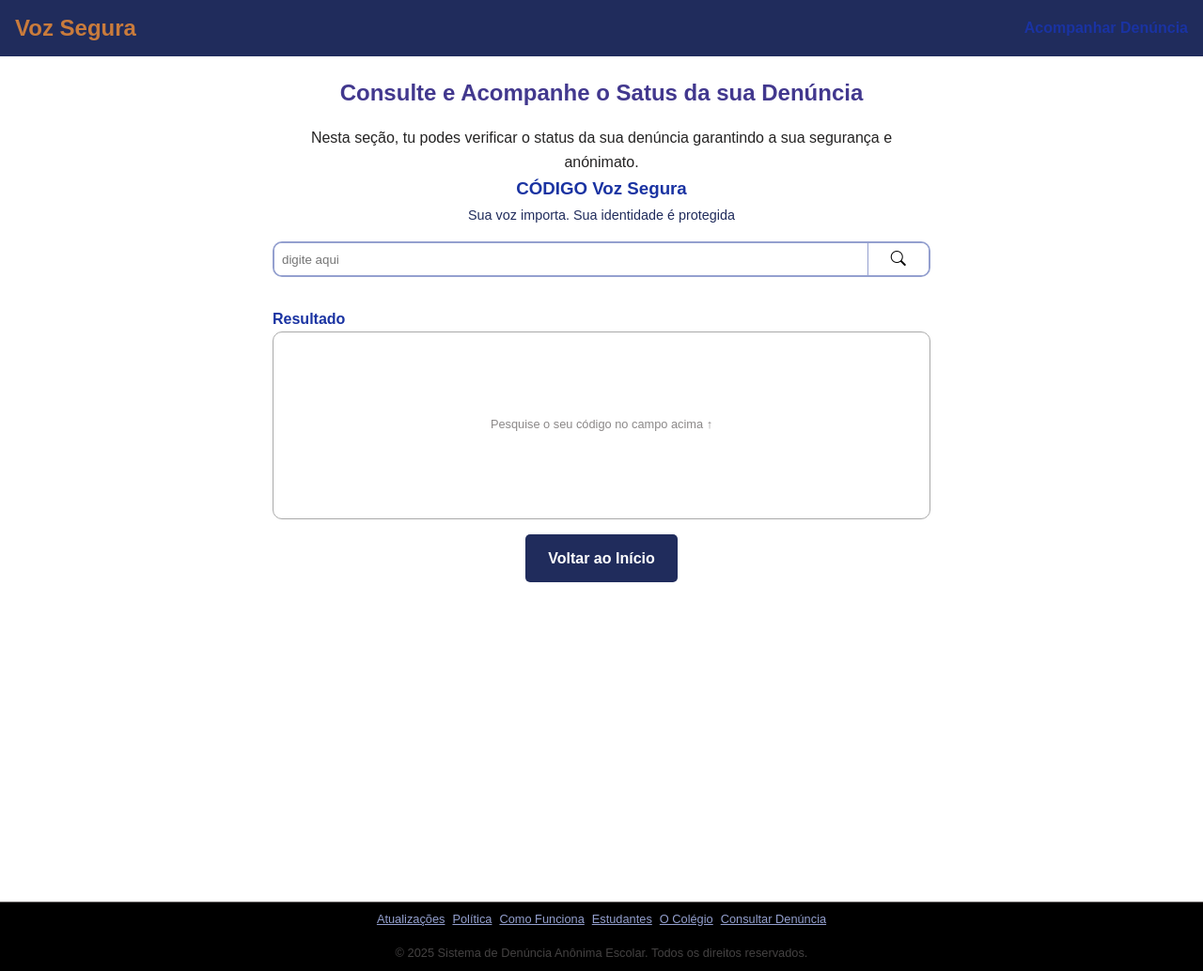
After one commit to epifaniovalente/epicoder_frontend, a PHP site: the page made by Denúncia Anônima/pages/admin-pages/acompanhar.html in a window 1280 px wide. The commit adds this page. Shown: the whole page at 94% size. Run offline with PHP 8.4, Linux system fonts and the light colour scheme; some web fonts are replaced.

Commit message:
EpiCoder
Outras abas

```diff
--- a/Denúncia Anônima/CSS/global.css
+++ b/Denúncia Anônima/CSS/global.css
@@ -66,6 +66,10 @@ header {
 #logo:hover {
 opacity: .8;
 }
+#slogan{
+  font-size: .9rem;
+  color: var(--cor7);
+}
 header .site{
   display: flex;
   align-items: center;
@@ -115,7 +119,7 @@ nav a {
 }
 
 #links_drop{
-  background-color: var(--cor3);
+  background-color: var(--cor5);
   /*width: 100%;*/
   position: absolute;
   top: 35px;
@@ -124,6 +128,7 @@ nav a {
   overflow: hidden;
   border-radius: 5px 0 0 5px;
   display: flex;
+  align-items: center;
   flex-direction: column;
   justify-content: space-evenly;
   width: 0;
@@ -134,8 +139,11 @@ nav a {
 }
 
 #links_drop li{
-  padding-left: 1rem;
+  padding-left: .5rem;
   text-wrap: nowrap;
+}
+#links_drop li a{
+  color: var(--cor3);
 }
 
 nav ul#links {
@@ -249,10 +257,19 @@ nav > #menu-btn{
   background-color: #5c51acef;
 }
 
+.denunciar-btn:active{
+  transform: scale(.9);
+}
+
 .voltar-button:hover {
   background-color: #005566;
 }
 
+.voltar-button:active{
+  transform: scale(.9);
+}
+
+/*RODAPE*/
 footer {
   background-color: var(--cor4);
   border-top: 1px solid #747070;
--- a/Denúncia Anônima/CSS/global2.css
+++ b/Denúncia Anônima/CSS/global2.css
@@ -7,36 +7,43 @@
 }
 
 :root {
- /*PALETA 1*/
-  --cor1: #1A33A2;
-  --cor2: #F4A95B;
-  --cor3: #FFFFFF;
+  /*PALETA 1*/
+  --cor1: #1a33a2;
+  --cor2: #f4a95b;
+  --cor3: #ffffff;
   --cor4: #000000;
 
   /*PALETE 2*/
-  --cor5: #202C5C;
+  --cor5: #202c5c;
   /*cabeçalho e rodapé*/
-  --cor6: #C97B3C;
+  --cor6: #c97b3c;
   /*Botões, links em destaque*/
-  --cor7: #FBE4C0;
+  --cor7: #fbe4c0;
   /*Fundo da pagina, caixas*/
-  --cor8: #42388E;
+  --cor8: #42388e;
   /*Titulo, bordar, textos secundário*/
 }
 
+.container {
+  min-height: 100%;
+  max-width: 700px;
+  margin: 5rem auto;
+}
+
+/*Confirmação*/
+
 .confirmation-container {
-  max-width: 700px;
-  margin: 2rem auto;
+  max-width: 100%;
   padding: 2rem;
   background-color: white;
   border-radius: 8px;
-  box-shadow: 0 2px 10px rgba(0, 0, 0, 0.1);
+  /* box-shadow: 0 2px 10px rgba(0, 0, 0, 0.1); */
   text-align: center;
 }
 
-.confirmation-container h2 {
+.container h2 {
   font-size: 1.5rem;
-  color: #005566;
+  color: var(--cor8);
   margin-bottom: 1rem;
 }
 
@@ -49,28 +56,112 @@
 .confirmation-code {
   font-size: 1.2rem;
   font-weight: bold;
-  color: #00778b;
-  background-color: #e0f4f6;
+  color: var(--cor8);
+  background-color: #94a0cf;
   padding: 0.5rem 1rem;
   border-radius: 5px;
   display: inline-block;
   margin: 1rem 0;
 }
 
-.cta-button {
+.voltar-button {
   display: inline-block;
-  background-color: #00778b;
+  background-color: var(--cor5);
   color: white;
   padding: 0.8rem 1.5rem;
   text-decoration: none;
   border-radius: 5px;
   font-weight: bold;
   margin-top: 1rem;
+
+  transition: 0.3s ease;
 }
 
-.cta-button:hover {
-  background-color: #005566;
+.voltar-button:hover {
+  background-color: var(--cor1);
 }
+
+.voltar-button:active {
+  transform: scale(0.9);
+}
+
+/*ACOMPANHAR DENUNCIA*/
+
+.acompanhar-container {
+  max-width: 100%;
+  text-align: center;
+}
+
+form {
+  display: flex;
+  flex-direction: column;
+  gap: 1rem;
+  margin-bottom: 2rem;
+}
+
+#slogan {
+  color: var(--cor5);
+}
+
+form > .form-box:last-child {
+  display: flex;
+  border-radius: 10px;
+  overflow: hidden;
+  border: 2px solid #94a0cf;
+}
+
+.form-box > input {
+  width: 100%;
+  padding: .5rem;
+  border: none;
+  outline: none;
+  border-right: 1px solid #94a0cf;
+}
+
+.form-box > button{
+  width: 10%;
+  font-size: 1rem;
+  font-weight: 500;
+  background-color: var(--cor3);
+    padding: .5rem;
+  border: none;
+  outline: none;
+
+  display: flex;
+  align-items: center;
+  justify-content: center;
+  cursor: pointer;
+
+  transition: .3s ease;
+}
+
+.form-box > button:hover{
+  background-color: rgb(214, 212, 212);
+}
+
+h4,h3{
+  color: var(--cor1);
+}
+
+h4{
+  text-align: left;
+}
+
+.resultado{
+  min-height: 200px;
+  border: 1px solid rgb(169, 169, 169);
+  border-radius: 10px;
+
+  display: flex;
+  align-items: center;
+  justify-content: center;
+}
+
+#information{
+  color: rgba(133, 130, 130, 0.952);
+  font-size: .8rem;
+}
+/*RESPONSIVIDADE*/
 
 @media (max-width: 600px) {
   .confirmation-container {
@@ -95,54 +186,3 @@
     font-size: 1rem;
   }
 }
-
-/*Confirmação*/
-
-.confirmation-container {
-  max-width: 700px;
-  margin: 2rem auto;
-  padding: 2rem;
-  background-color: white;
-  border-radius: 8px;
-  box-shadow: 0 2px 10px rgba(0, 0, 0, 0.1);
-  text-align: center;
-}
-
-.confirmation-container h2 {
-  font-size: 1.5rem;
-  color: var(--cor8);
-  margin-bottom: 1rem;
-}
-
-.confirmation-container p {
-  font-size: 1.1rem;
-  margin-bottom: 1rem;
-  color: #333;
-}
-
-.confirmation-code {
-  font-size: 1.2rem;
-  font-weight: bold;
-  color: var(--cor8);
-  background-color: #94a0cf;
-  padding: 0.5rem 1rem;
-  border-radius: 5px;
-  display: inline-block;
-  margin: 1rem 0;
-}
-
-.voltar-button:hover {
-  background-color: #005566;
-}
-
-
-.voltar-button {
-  display: inline-block;
-  background-color: var(--cor5);
-  color: white;
-  padding: 0.8rem 1.5rem;
-  text-decoration: none;
-  border-radius: 5px;
-  font-weight: bold;
-  margin-top: 1rem;
-}
--- /dev/null
+++ b/Denúncia Anônima/pages/admin-pages/acompanhar.html
@@ -0,0 +1,68 @@
+<!DOCTYPE html>
+<html lang="en">
+  <head>
+    <link
+      rel="stylesheet"
+      href="https://cdn.jsdelivr.net/npm/bootstrap-icons@1.13.1/font/bootstrap-icons.min.css"
+    />
+    <link rel="stylesheet" href="/CSS/global.css">
+    <link rel="stylesheet" href="/CSS/global2.css">
+    <meta charset="UTF-8" />
+    <meta name="viewport" content="width=device-width, initial-scale=1.0" />
+    <title>Acompanhar Denúncia</title>
+  </head>
+  <body>
+    <header>
+      <div class="cabecalho">
+        <div id="logo">
+          <h2>Voz Segura</h2>
+        </div>
+        <div class="site">
+          <h4>Acompanhar Denúncia</h4>
+        </div>
+      </div>
+    </header>
+    <main class="container">
+      <section class="acompanhar-container">
+        <h2>Consulte e Acompanhe o Satus da sua Denúncia</h2>
+        <p>
+          Nesta seção, tu podes verificar o status da sua denúncia garantindo a
+          sua segurança e anónimato.
+        </p>
+        <form action="" method="post" autocomplete="off">
+          <div class="form-box">
+            <h3>CÓDIGO Voz Segura</h3>
+            <span id="slogan">Sua voz importa. Sua identidade é protegida</span>
+          </div>
+          <div class="form-box">
+            <input type="search" name="procurar" id="procurar" placeholder="digite aqui"/>
+            <button type="button"><i class="bi bi-search"></i></button>
+          </div>
+        </form>
+        <h4>Resultado</h4>
+        <div class="resultado">
+            <p id="information">Pesquise o seu código no campo acima &uparrow;</p>
+        </div>
+
+        <a href="/index.html" class="voltar-button">Voltar ao Início</a>
+      </section>
+    </main>
+
+    <footer>
+      <div class="conteudo-footer">
+        <a href="#">Atualizações</a>
+        <a href="#">Política </a>
+
+        <a href="#">Como Funciona</a>
+        <a href="#">Estudantes</a>
+        <a href="#">O Colégio</a>
+
+        <a href="#">Consultar Denúncia</a>
+      </div>
+      <p>
+        &copy; 2025 Sistema de Denúncia Anônima Escolar. Todos os direitos
+        reservados.
+      </p>
+    </footer>
+  </body>
+</html>
--- a/Denúncia Anônima/pages/admin-pages/login-adm.html
+++ b/Denúncia Anônima/pages/admin-pages/login-adm.html
@@ -8,6 +8,7 @@
 
 </head>
 <body>
+<section class="form-conatiner">
 
     <div class="login-container">
       <h1 class="h">Voz Segura</h1>
@@ -31,6 +32,7 @@
         <button type="submit" id="login-btn">Entrar</button>
       </form>
     </div>
+</section>
   <script src="/JS/script.js"></script>
 </body>
 </html>
```
Also changed, not shown: Denúncia Anônima/CSS/adm.css (+13 -2 lines), Denúncia Anônima/CSS/denuncia.css (+19 -3 lines), Denúncia Anônima/CSS/midias.css (+21 -12 lines), Denúncia Anônima/JS/script.js (+61 -9 lines), Denúncia Anônima/index.html (+11 -9 lines), Denúncia Anônima/pages/confirmacao.html (+6 -3 lines), Denúncia Anônima/pages/denunciar.html (+10 -7 lines). Lines whose indentation alone changed are shown as unchanged.
